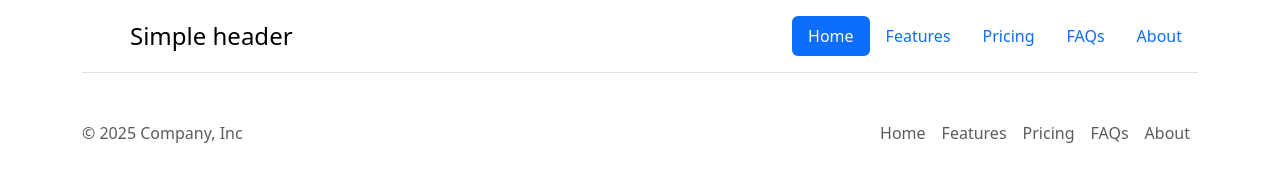
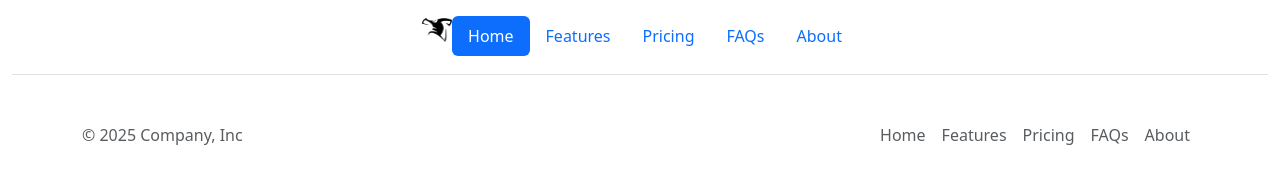
Before and after one commit to titoValen/Parcial-idm-2, a website: page index.html in a window 1280 px wide. Drawn offline with nearby package versions, Linux system fonts and the light colour scheme.

Commit message:
refactor header and footer structure in index.html for improved navigation and layout

```diff
--- a/index.html
+++ b/index.html
@@ -11,15 +11,13 @@
 </head>
 
 <body>
-    <div class="container">
-        <header class="d-flex flex-wrap justify-content-center py-3 mb-4 border-bottom">
-            <a href="/"
-                class="d-flex align-items-center mb-3 mb-md-0 me-md-auto link-body-emphasis text-decoration-none">
-                <svg class="bi me-2" width="40" height="32" aria-hidden="true">
-                    <use xlink:href="#bootstrap"></use>
-                </svg>
-                <span class="fs-4">Simple header</span>
-            </a>
+    <header class="container-xxl">
+        <nav class="d-flex flex-wrap justify-content-center py-3 mb-4 border-bottom">
+            <figure class="">
+                <a class="navbar-brand" href="#">
+                    <img src="img/WTF NEGRO.png" alt="Bootstrap" width="30" height="24">
+                </a>
+            </figure>
             <ul class="nav nav-pills">
                 <li class="nav-item"><a href="#" class="nav-link active" aria-current="page">Home</a></li>
                 <li class="nav-item"><a href="#" class="nav-link">Features</a></li>
@@ -27,8 +25,10 @@
                 <li class="nav-item"><a href="#" class="nav-link">FAQs</a></li>
                 <li class="nav-item"><a href="#" class="nav-link">About</a></li>
             </ul>
-        </header>
+        </nav>
+    </header>
 
+    <div class="container-lg">
         <footer class="d-flex flex-wrap justify-content-between align-items-center py-3 my-4">
             <p class="col-md-4 mb-0 text-body-secondary">© 2025 Company, Inc</p>
             <a href="/"
@@ -47,6 +47,7 @@
             </ul>
         </footer>
     </div>
+
     <!-- JS Bootstrap -->
     <script src="node_modules/bootstrap/dist/js/bootstrap.bundle.min.js"></script>
 </body>
```
Also changed, not shown: img/WTF NEGRO.png (added), img/WTF.png (added).
